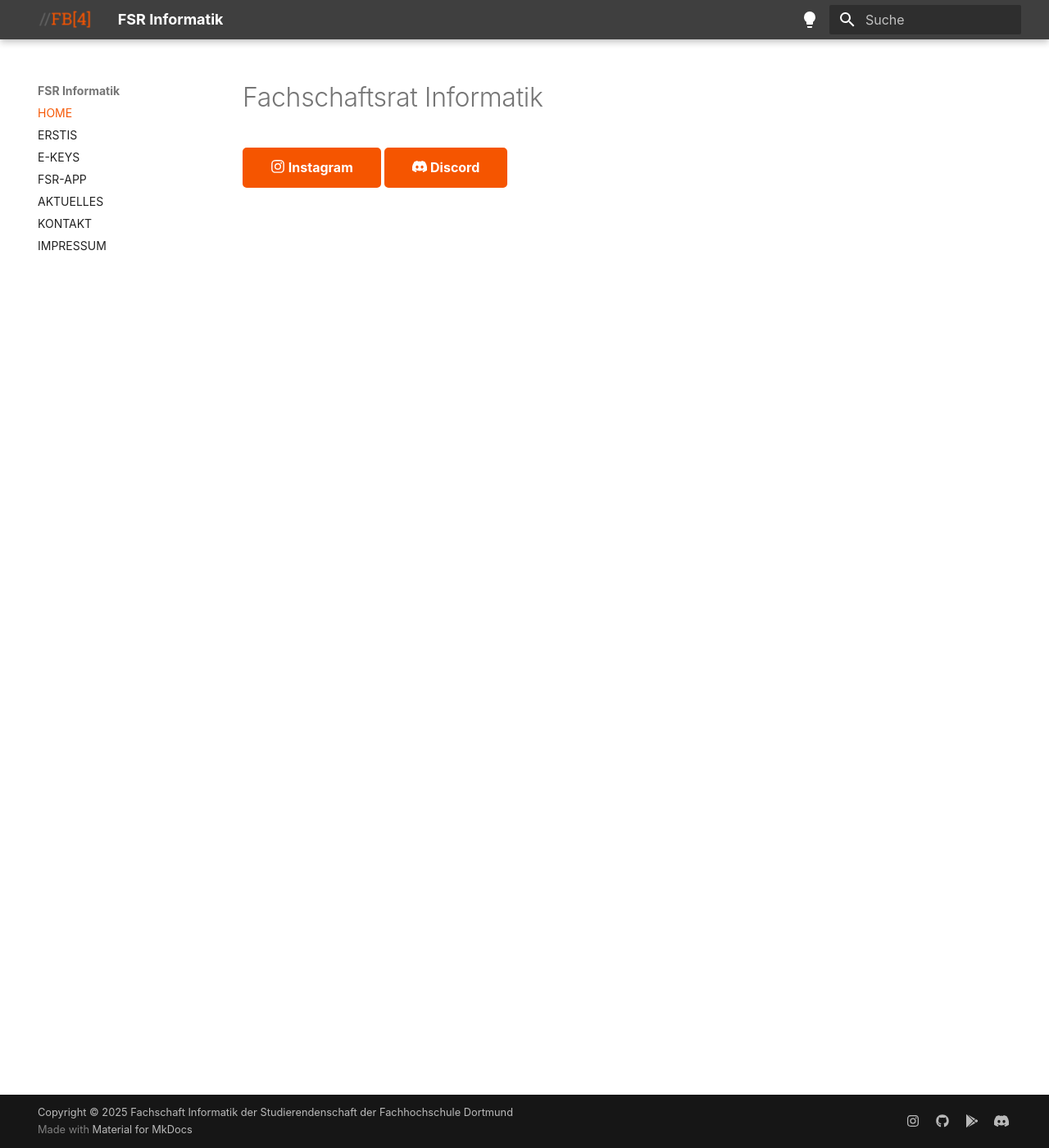
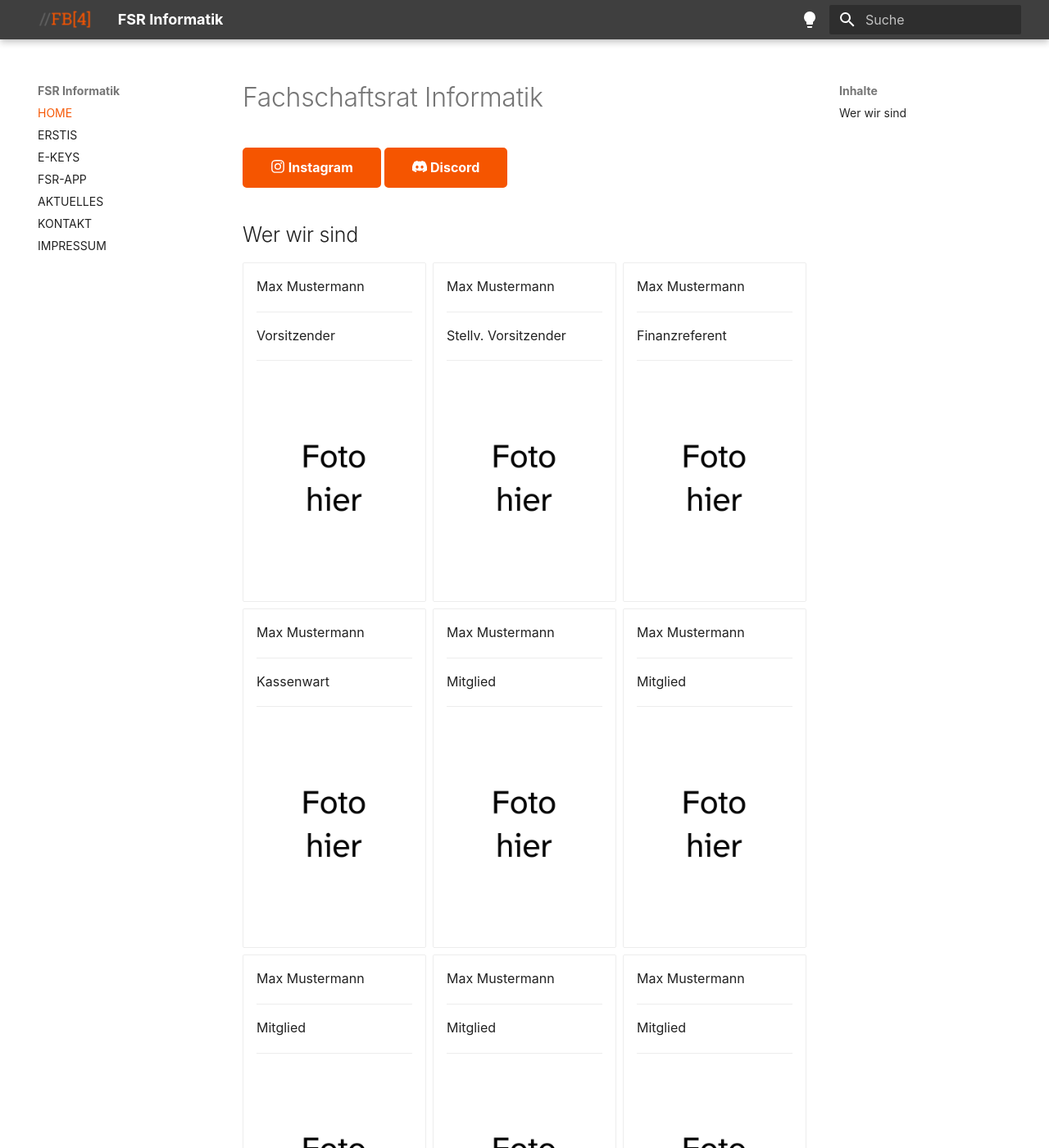
Before and after one commit to Fachschaftsrat-Informatik-FH-Dortmund/fsrfb4.de-mkdocs, an MkDocs documentation site: the page built from docs/index.md, in a window 1280 px wide and 1400 px high. Shown: the whole window at 82% size. Built offline with MkDocs 1.6.1 and Material for MkDocs 9.7.7, drawn with Linux system fonts in a browser that asks for light colours; some web fonts are replaced; plug-ins that fetch from the network failed and are left out; some of the changed text lies outside the part shown.

Commit message:
Beispielhafte FSRler-Fotos auf der Startseite

```diff
--- a/docs/index.md
+++ b/docs/index.md
@@ -2,3 +2,159 @@
 
 [:fontawesome-brands-instagram: Instagram](https://www.instagram.com/fachschaftsrat_fb4){ .md-button .md-button--primary .fsr-button }
 [:fontawesome-brands-discord: Discord](https://discord.com/invite/wrfw8MMqg8){ .md-button .md-button--primary .fsr-button }
+
+## Wer wir sind
+
+<div class="grid cards photo-grid" markdown>
+
+- Max Mustermann
+
+    ---
+
+    Vorsitzender
+
+    ---
+
+    ![fotohier](images/fotohier.jpg)
+
+- Max Mustermann
+
+    ---
+
+    Stellv. Vorsitzender
+
+    ---
+
+    ![fotohier](images/fotohier.jpg)
+
+- Max Mustermann
+
+    ---
+
+    Finanzreferent
+
+    ---
+
+    ![fotohier](images/fotohier.jpg)
+
+- Max Mustermann
+
+    ---
+
+    Kassenwart
+
+    ---
+
+    ![fotohier](images/fotohier.jpg)
+
+- Max Mustermann
+
+    ---
+
+    Mitglied
+
+    ---
+
+    ![fotohier](images/fotohier.jpg)
+
+- Max Mustermann
+
+    ---
+
+    Mitglied
+
+    ---
+
+    ![fotohier](images/fotohier.jpg)
+
+- Max Mustermann
+
+    ---
+
+    Mitglied
+
+    ---
+
+    ![fotohier](images/fotohier.jpg)
+
+- Max Mustermann
+
+    ---
+
+    Mitglied
+
+    ---
+
+    ![fotohier](images/fotohier.jpg)
+
+- Max Mustermann
+
+    ---
+
+    Mitglied
+
+    ---
+
+    ![fotohier](images/fotohier.jpg)
+
+- Max Mustermann
+
+    ---
+
+    Mitglied
+
+    ---
+
+    ![fotohier](images/fotohier.jpg)
+
+- Max Mustermann
+
+    ---
+
+    Mitglied
+
+    ---
+
+    ![fotohier](images/fotohier.jpg)
+
+- Max Mustermann
+
+    ---
+
+    Mitglied
+
+    ---
+
+    ![fotohier](images/fotohier.jpg)
+
+- Max Mustermann
+
+    ---
+
+    Mitglied
+
+    ---
+
+    ![fotohier](images/fotohier.jpg)
+
+- Max Mustermann
+
+    ---
+
+    Mitglied
+
+    ---
+
+    ![fotohier](images/fotohier.jpg)
+
+- Max Mustermann
+
+    ---
+
+    Mitglied
+
+    ---
+
+    ![fotohier](images/fotohier.jpg)
+
+</div>
--- a/docs/stylesheets/extra.css
+++ b/docs/stylesheets/extra.css
@@ -21,3 +21,13 @@ p {
   background-color: var(--md-accent-fg-color) !important;
   border-color: var(--md-accent-fg-color) !important;
 }
+
+.photo-grid {
+  grid-template-columns: repeat(3, 1fr) !important;
+}
+
+@media (max-width: 700px) {
+  .photo-grid {
+    grid-template-columns: repeat(2, 1fr) !important;
+  }
+}
```
Also changed, not shown: docs/images/fotohier.jpg (added).
